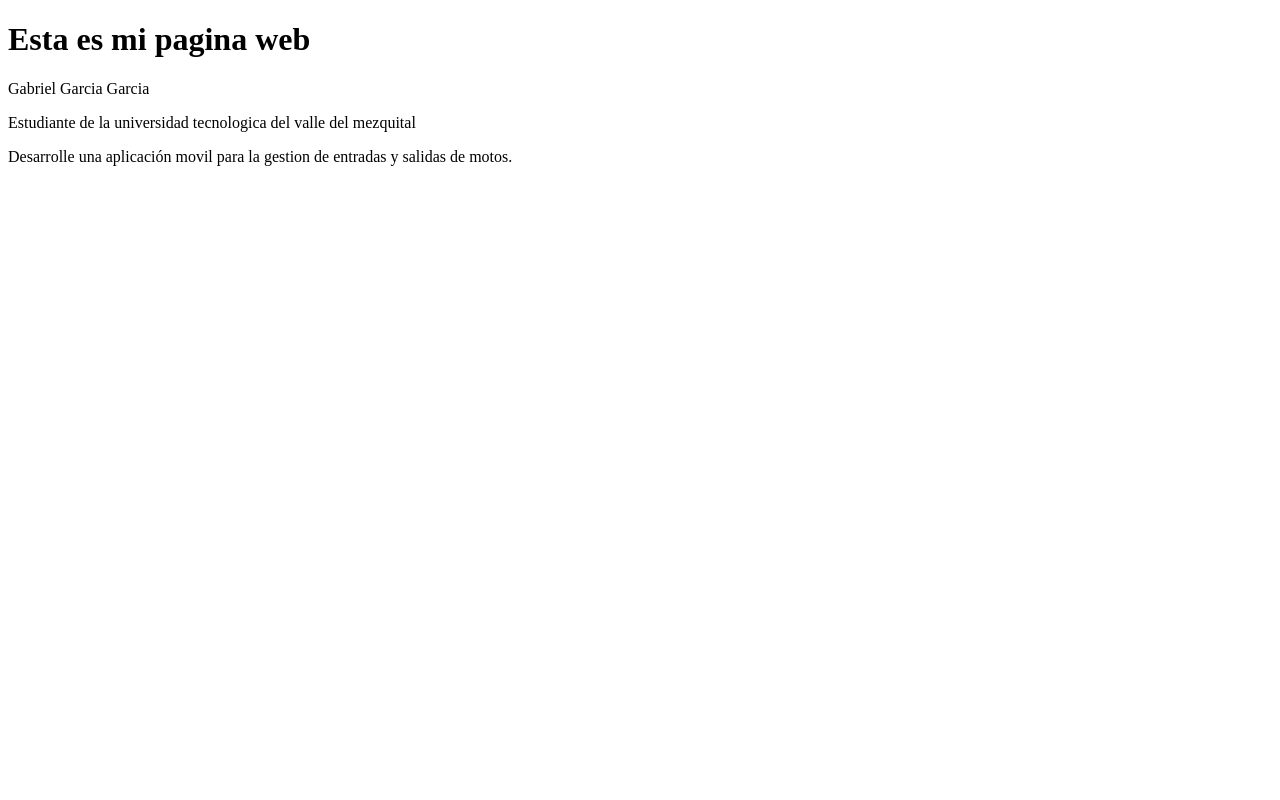
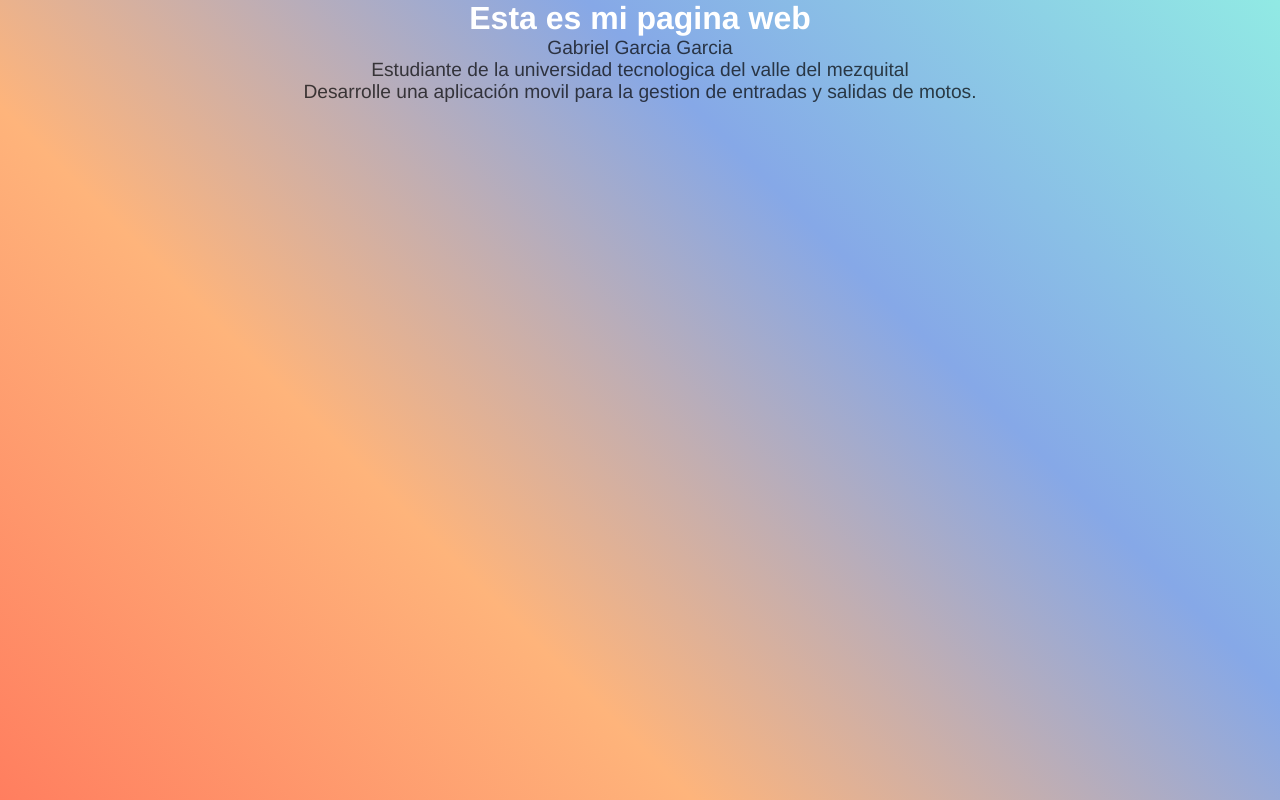
Before and after one commit to GarciaGabo/examen_labra, a plain HTML site: page index.html in a window 1280 px wide. Drawn offline with Linux system fonts and the light colour scheme.

Commit message:
Se agregaron estilos a la pagina dentro del archivo styles.css

```diff
--- a/index.html
+++ b/index.html
@@ -3,6 +3,7 @@
 <head>
     <meta charset="UTF-8">
     <meta name="viewport" content="width=device-width, initial-scale=1.0">
+    <link rel="stylesheet" href="styles.css">
     <title>Examen</title>
 </head>
 <body>
--- /dev/null
+++ b/styles.css
@@ -0,0 +1,24 @@
+* {
+    margin: 0;
+    padding: 0;
+}
+
+body {
+    margin: 0;
+    height: 100vh;
+    background: linear-gradient(45deg, #ff7e5f, #feb47b, #86a8e7, #91eae4);
+    overflow: hidden;
+    place-items: center;
+}
+
+h1 {
+    color: white;
+    font-size: xx-large;
+    font-family: 'Franklin Gothic Medium', 'Arial Narrow', Arial, sans-serif;
+}
+
+p {
+    font-family: 'Franklin Gothic Medium', 'Arial Narrow', Arial, sans-serif;
+    color: rgba(0, 0, 0, 0.7);
+    font-size: larger;
+}
```
